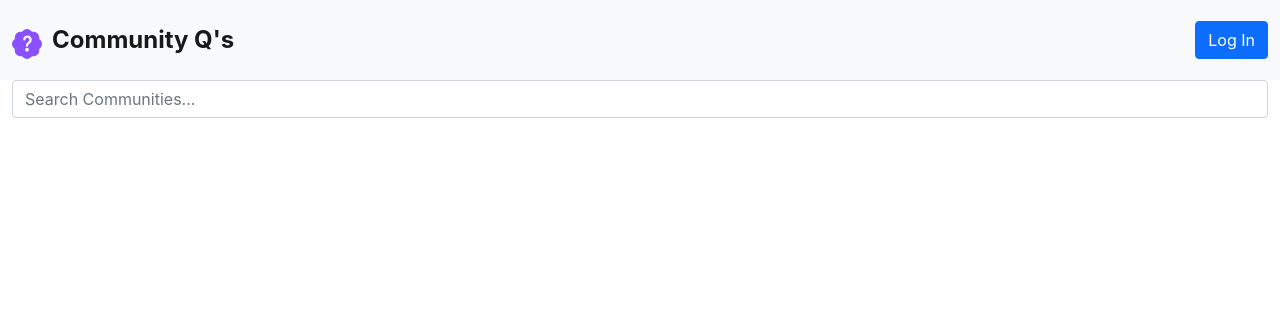
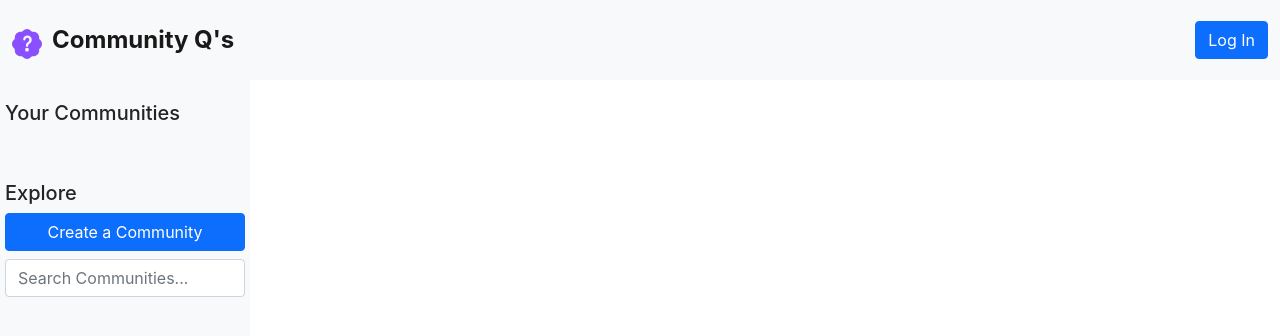
Before and after one commit to s-fitch/CS396-SP21_Project, a React (Create React App) app in the folder client/: page / in a window 1280 px wide. Shown: the top 336 px of the page. Built offline with nearby package versions, Linux system fonts and the light colour scheme.

Commit message:
Now all land on start page regardless of token status

```diff
--- a/client/src/Body.js
+++ b/client/src/Body.js
@@ -20,12 +20,10 @@ class Body extends React.Component {
     }
 
     render () {
-        let content;
-        if (this.props.tokens) {
-            // Logged in
-            content = (
+            return (
+            <div className="container-fluid" style={{height: "90vh"}}>
                 <div className="row" style={{flexWrap:"nowrap", height: "100%"}}>
-                    <div className="col bg-light" style={{minHeight: "100%", maxHeight: "100%", minWidth: "200px", padding: "0px", maxWidth:"200px"}}>
+                    <div className="col bg-light" style={{minHeight: "100%", maxHeight: "100%", minWidth: "250px", padding: "0px", maxWidth:"250px"}}>
                         <CommunityList
                             tokens={this.props.tokens}
                             selectCommunity={this.selectCommunity}
@@ -40,21 +38,9 @@ class Body extends React.Component {
                             updateCommunities={this.updateCommunities}/>
                     </div>
                 </div>
+            </div>
             )
-        } else {
-            // Not logged in
-            content = (
-                <div className="row" style={{flexWrap:"nowrap", height: "100%"}}>
-                    <CommunitySearch />
-                </div>
-            )
-        }
 
-        return (
-            <div className="container-fluid" style={{height: "90vh"}}>
-                {content}
-            </div>
-        )
     }
 
     updateCommunities() {
```
